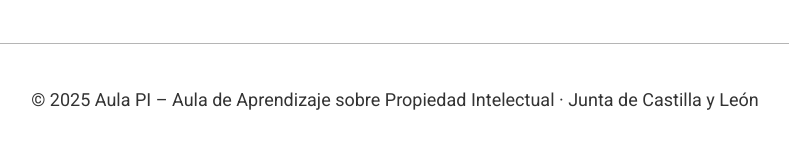
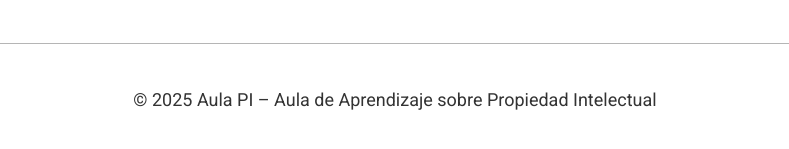
Before and after one commit to OpenScienceLab-UC3M/aulapi, a plain HTML site: page index.html in a window 1280 px wide. Shown: the part 1060-1209 px from the top of the page, without its empty margins (245-1034 px from the left). Drawn offline with Linux system fonts and the light colour scheme.

Commit message:
Update index.html
Remove Junta Castilla y León

```diff
--- a/index.html
+++ b/index.html
@@ -34,7 +34,7 @@
 		</section>
 	</main>
 	<footer>
-		<p>© 2025 Aula PI – Aula de Aprendizaje sobre Propiedad Intelectual · Junta de Castilla y León</p>
+		<p>© 2025 Aula PI – Aula de Aprendizaje sobre Propiedad Intelectual</p>
 	</footer>
 </body>
 </html>
```
